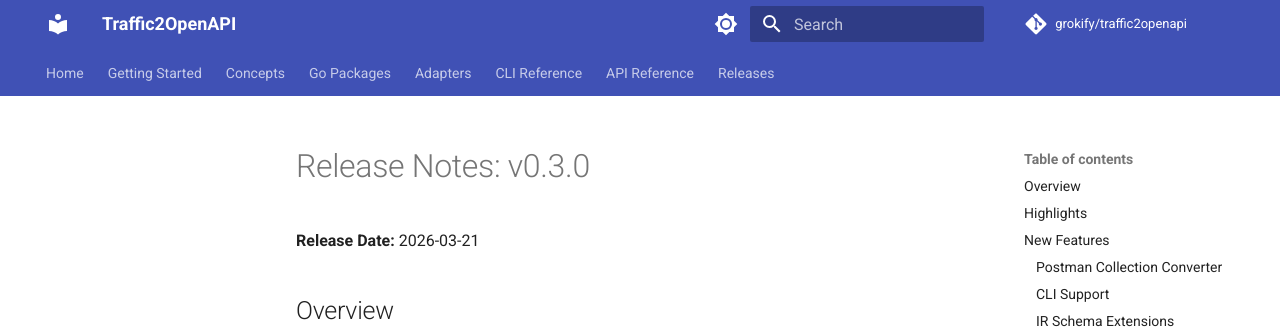
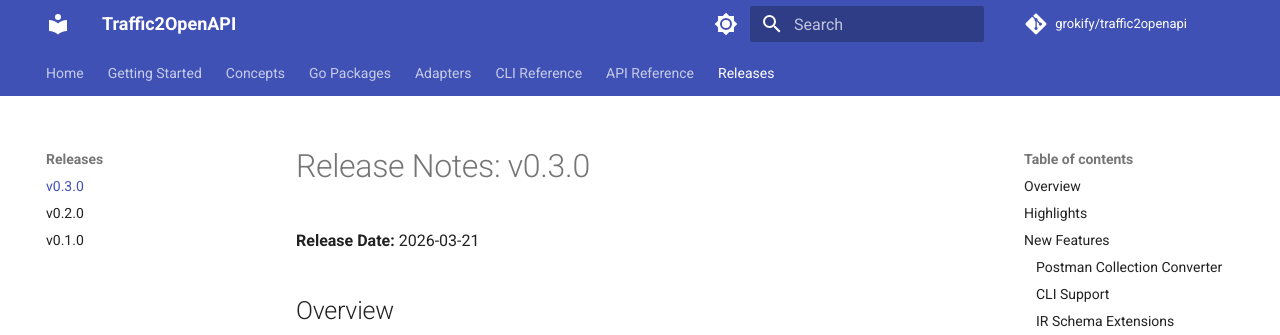
Before and after one commit to grokify/traffic2openapi, an MkDocs documentation site: the page built from docs/releases/v0.3.0.md, in a window 1280 px wide. Shown: the top 335 px of the page. Built offline with MkDocs 1.6.1 and Material for MkDocs 9.7.7, drawn with Linux system fonts in a browser that asks for light colours; comment, search, counter and statistics services are not loaded.

Commit message:
docs(MkDocs): `mkdocs.yml` update for `v0.3.0` release

```diff
--- a/mkdocs.yml
+++ b/mkdocs.yml
@@ -70,5 +70,6 @@
   - API Reference:
       - pkg/ir: api/ir.md
   - Releases:
+      - v0.3.0: releases/v0.3.0.md
       - v0.2.0: releases/v0.2.0.md
       - v0.1.0: releases/v0.1.0.md
```
